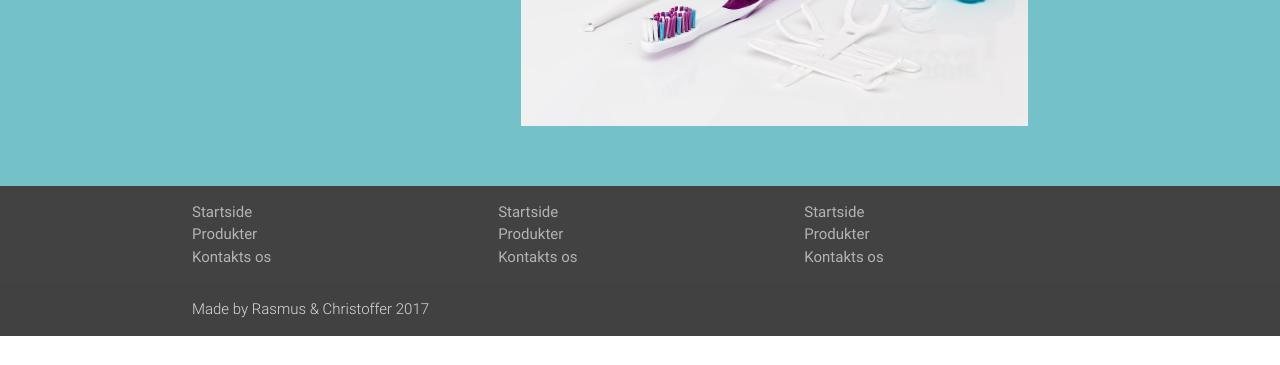
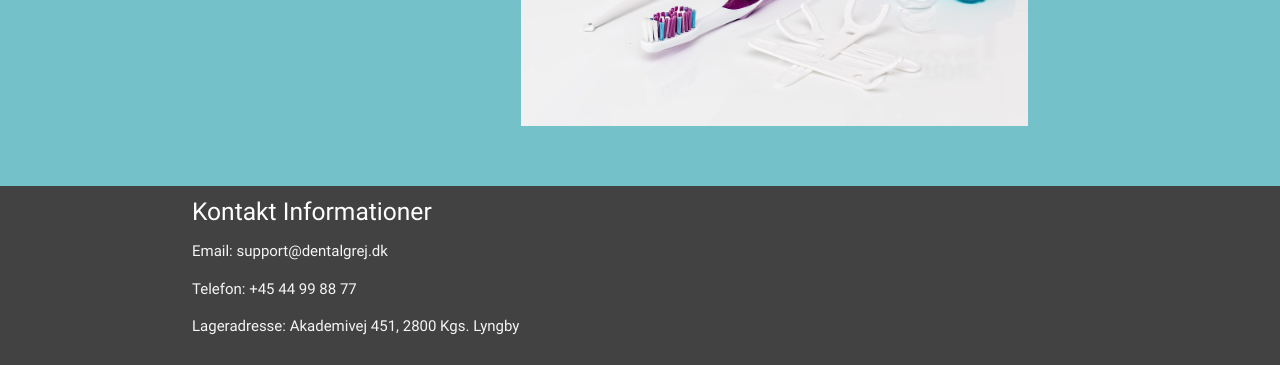
Before and after one commit to ChrisMizz/DentalGrej, a PHP site: page / in a window 1280 px wide. Shown: the part 1940-2305 px from the top of the page. Before the commit the page ends 2276 px from the top, so only its background shows below. Run offline with PHP 8.4, Linux system fonts and the light colour scheme; some libraries are stand-ins or nearby versions.

Commit message:
Opdatering til Footer (færdig?)

```diff
--- a/Index.html
+++ b/Index.html
@@ -118,32 +118,27 @@
 <footer class="page-footer">
   <div class="container">
     <div class="row">
-      <div id="links" class="col l4 offset-12 s12">
+      <div class="col l8 s12">
+          <h5 class="white-text">Kontakt Informationer</h5>
+          <p class="grey-text text-lighten-4">Email: support@dentalgrej.dk</p>
+          <p class="grey-text text-lighten-4">Telefon: +45 44 99 88 77</p>
+          <p class="grey-text text-lighten-4">Lageradresse: Akademivej 451, 2800 Kgs. Lyngby</p>
+        </div>
+			<div id="footer-logo" class="col l1.5">
         <ul>
-          <li><a class="" href="Index.html">Startside</a></li>
-          <li><a class="" href="Produkter.html">Produkter</a></li>
-          <li><a class="" href="#!">Kontakts os</a></li>
+          <img class="brand-logo center" src="Logo.png">
         </ul>
       </div>
-			<div id="links" class="col l4 offset-12 s12">
+      <div id="links" class="col 14">
         <ul>
-          <li><a class="" href="Index.html">Startside</a></li>
-          <li><a class="" href="Produkter.html">Produkter</a></li>
-          <li><a class="" href="#!">Kontakts os</a></li>
-        </ul>
-      </div>
-			<div id="links" class="col l4 offset-12 s12">
-        <ul>
-          <li><a class="" href="Index.html">Startside</a></li>
-          <li><a class="" href="Produkter.html">Produkter</a></li>
-          <li><a class="" href="#!">Kontakts os</a></li>
+          <p class="grey-text text-lighten-4">DentalGrej</p>
         </ul>
       </div>
     </div>
   </div>
   <div class="footer-copyright">
     <div class="container">
-    <p>Made by Rasmus & Christoffer 2017</p>
+    <p>Eksamens projekt udført af Rasmus Gregersen og Christoffer Adrian Detlef 2017</p>
     </div>
   </div>
 </footer>
--- a/Style.css
+++ b/Style.css
@@ -1,4 +1,4 @@
-/* alle sider */
+/* Alle Sider - START */
 html {
 	height: 100%;
 }
@@ -23,6 +23,10 @@ footer.page-footer {
 	padding: 0px;
 }
 
+footer ul li {
+	margin: 10px;
+}
+
 footer ul li a {
 	color: #B6B4B3;
 }
@@ -33,15 +37,26 @@ footer ul li a:hover {
 
 footer.page-footer .footer-copyright {
 	padding: 0px;
+	background-color: #212121
 }
 
 footer .row {
 	margin-bottom: 0px;
 }
 
-/* Alle sider slut */
+footer #links {
+	margin-top: 40px;
+    font-size: 23px;
+	padding: 0px;
+}
+
+#footer-logo {
+	padding: 0px;
+}
+
+/* Alle Sider - SLUT */
 /* Index - Side - START */
-/* Index/Produkt - Basic START */
+/* Index/Produkt - Basic - START */
 
 h1.header.center {
 	color: white;
@@ -53,8 +68,8 @@ h5.header {
 	color: white;
 }
 
-/* Index/Produkt - Basic SLUT */
-/* Index - Nav START */
+/* Index/Produkt - Basic - SLUT */
+/* Index - Nav - START */
 
 nav {
 	background-color: White;
@@ -75,8 +90,8 @@ nav {
 	z-index: 1;
 }
 
-/* Index - Nav SLUT */
-/*Index - Banner START */
+/* Index - Nav - SLUT */
+/*Index - Banner - START */
 #index-banner {
 	background-image: url(Dentist.JPG);
 	-webkit-background-size: cover;
@@ -85,7 +100,7 @@ nav {
 	background-size: cover;
 	overflow: hidden;
 	text-align: center;
-	box-shadow: 0px 0px 7px rgba(0,0,0,.9);
+	box-shadow: 0px 0px 7px rgba(0,0,0,.6);
 }
 
 #index-banner h5 {
@@ -120,8 +135,8 @@ nav {
 #myBtn:hover {
   background-color: #2BACE0;
 }
-/*Index - Banner SLUT */
-/* Index - Containers med tekst START */
+/*Index - Banner - SLUT */
+/* Index - Containers med tekst - START */
 #index-info {
 	background-color: white;
 	padding: 0px 140px;
@@ -130,8 +145,8 @@ nav {
 	max-width: 100%;
 }
 
-/* Index - Containers kun med tekst SLUT */
-/* Index - Containers med billede/tekst START */
+/* Index - Containers kun med tekst - SLUT */
+/* Index - Containers med billede/tekst * START */
 #index-pic {
 	display: inline-block;
 	vertical-align: middle;
@@ -157,7 +172,7 @@ nav {
 #section-mirror {
 	padding: 0%;
 }
-/* Index - Containers med billede/tekst SLUT */
+/* Index - Containers med billede/tekst - SLUT */
 /*Index - Side - SLUT */
 /*Produkt - Side - START */
 /*Produkt - nav - START */
@@ -226,7 +241,7 @@ nav {
 
 /*Produkt - Pakker - SLUT */
 /*Produkt - Side - SLUT */
-/*Registrer - Side - Start */
+/*Registrer - Side - START */
 #register {
 	padding-top: 40px;
 	padding-bottom: 20px;
@@ -236,3 +251,5 @@ nav {
 	margin-top: 20px;
 	margin-bottom: 20px;
 }
+
+/*Registrer - Side - SLUT*/
```
Also changed, not shown: Produkter.html (+12 -17 lines), registrer.php (+11 -16 lines).
